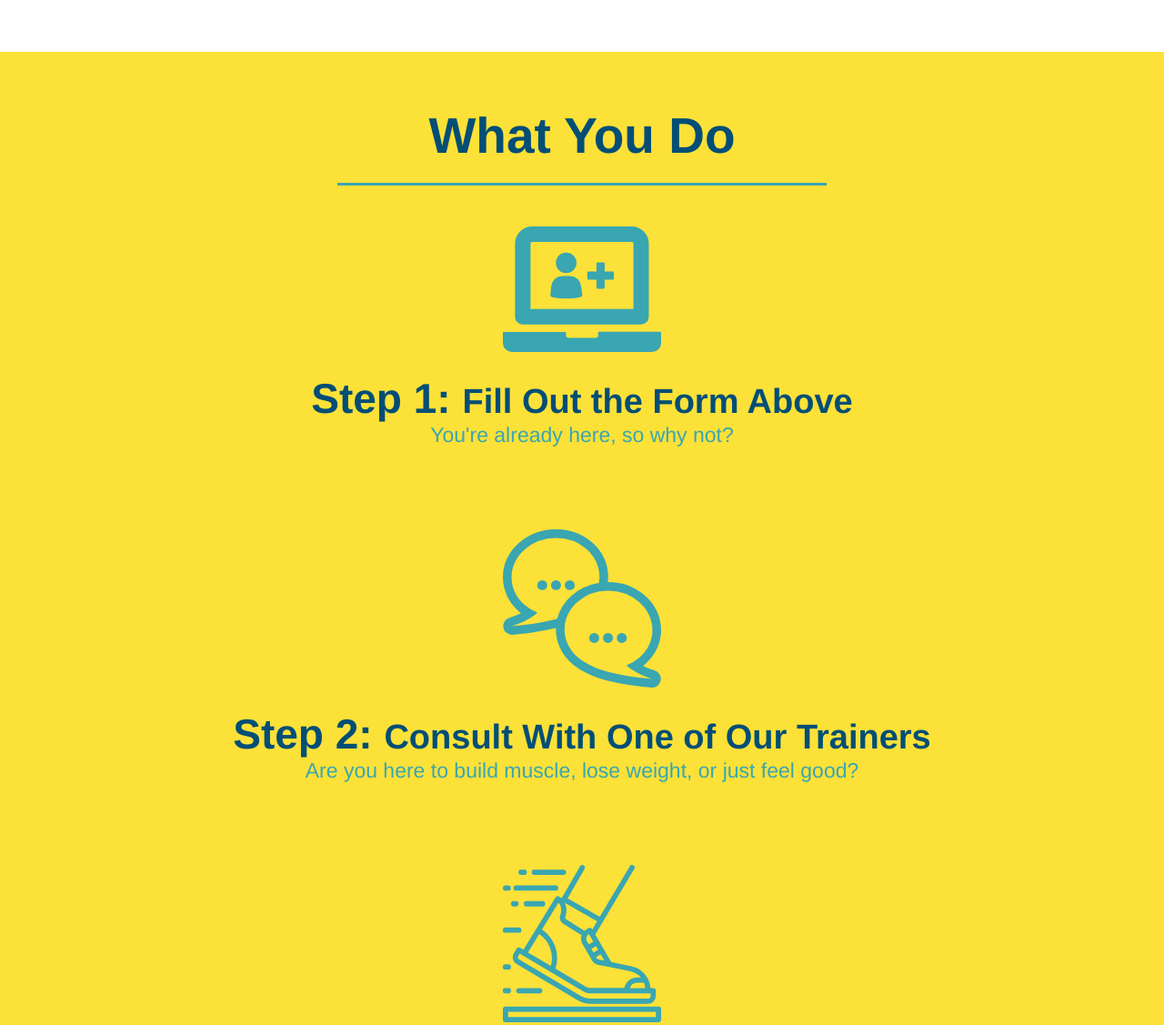
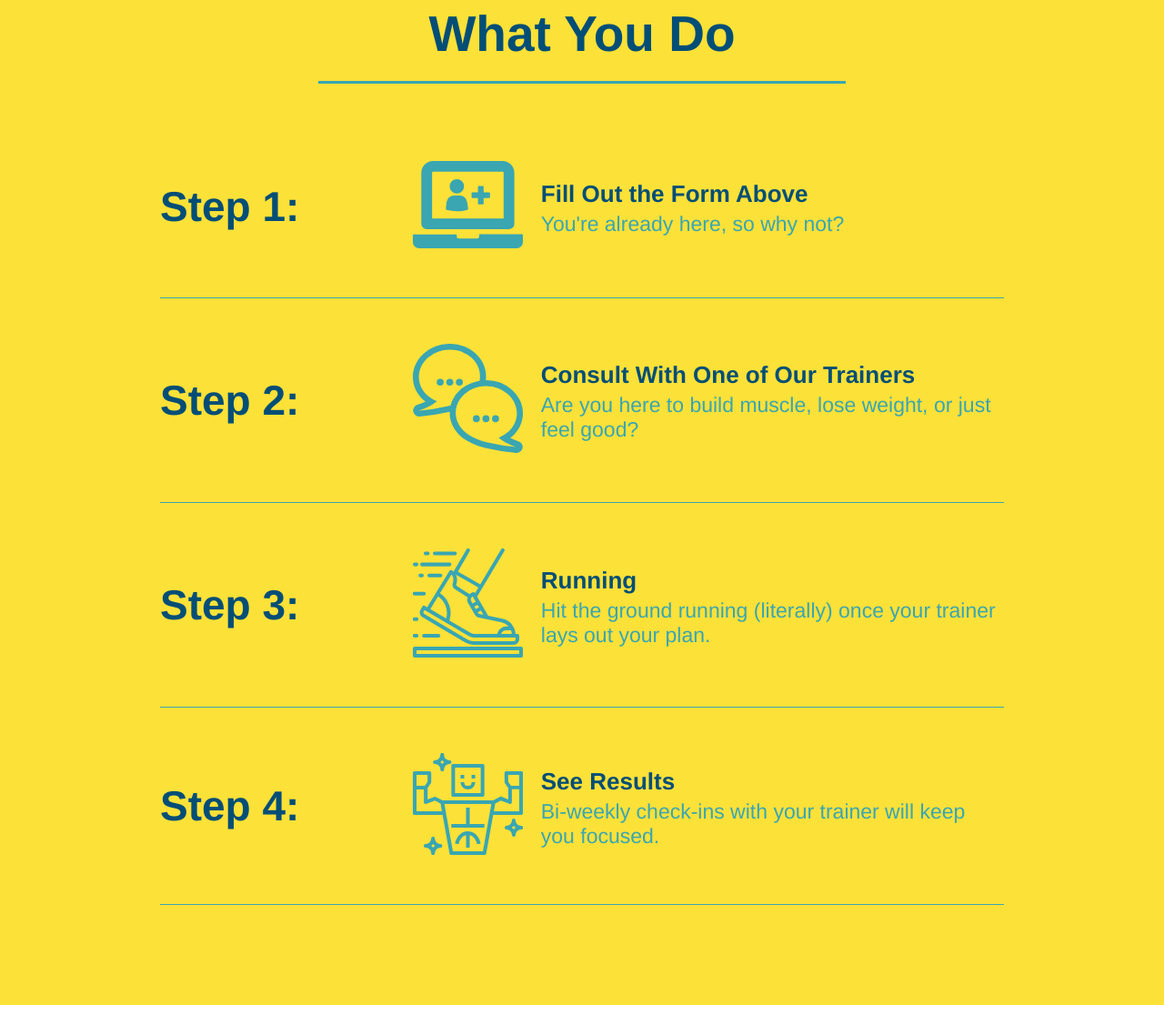
Before and after one commit to laurenceokite/run-buddy, a plain HTML site: page index.html in a window 1280 px wide. Shown: the part 1086-2213 px from the top of the page at 91% size. Drawn offline with Linux system fonts and the light colour scheme.

Commit message:
add flexbox to steps

```diff
--- a/assets/css/style.css
+++ b/assets/css/style.css
@@ -122,13 +122,18 @@ section {
 /* Hero style end */
 
 /* info section titles */
+.flex-row {
+    display: flex;
+}
+
 .section-title {
     font-size: 55px;
     color: #024e76;
-    margin-bottom: 35px;
-    padding: 0 100px 20px 100px;
     border-bottom: 3px solid;
-    display: inline-block;
+    text-align: center;
+    padding-bottom: 20px;
+    margin: 0 auto 35px auto;
+    width: 50%;
 }
 
 .primary-border {
@@ -141,54 +146,65 @@ section {
 
 
 /* what we do */
-.intro {
+.intro p {
     text-align: center;
 }
 
-.intro {
-    width: 80%;
-    margin: 0 auto;
-    font-size: 20px;
-    line-height: 1.7;
-    color: #39a6b2;
-}
-
-
 /* what you do */
 .steps {
-    text-align: center;
     background: #fce138;
 }
 
-.steps img {
-    width: 15%;
-    margin: 10px 0;
+.step {
+    margin: 50px auto;
+    padding-bottom: 50px;
+    width: 80%;
+    border-bottom: 1px solid #39a6b2;
+    display: flex;
+    flex-wrap: wrap;
+    align-items: center;
+    justify-content: space-between;
+  }
+
+.step h3 {
+    color: #024e76;
+    font-size: 46px;
+    flex: 1 30%;
 }
 
-.steps div {
-    margin-bottom: 80px;
+.step-img {
+    flex: 1 12%;
+    margin-right: 20px;
 }
 
-.steps h3 {
-    color: #024e76;
-    font-size: 46px;
-    margin-top: 10px;
+.step-img img {
+    max-width: 100%;
 }
 
-.steps p {
+.step-text {
+    flex: 12;
+}
+
+.step-info {
+    flex: 2 70%;
+    display: flex;
+    flex-wrap: wrap;
+    align-items: center;
+}
+
+.step-text p {
     color: #39a6b2;
     font-size: 23px;
 }
 
-.steps span {
-    font-size: 38px;
+.step-text h4 {
+    font-size: 26px;
+    line-height: 1.5;
+    color: #024e76;
 }
 
+
 /* trainers */
-
-.trainers {
-    text-align: center;
-}
 
 .trainer {
     width: 900px;
@@ -239,7 +255,6 @@ section {
 
 .contact {
     background: #024e76;
-    text-align: center;
 }
 
 .contact h2 {
@@ -263,16 +278,16 @@ section {
 .contact-info h3 {
     color: #fce138;
     font-size: 32px;
-  }
+}
 
-  .contact-info p, .contact-info address {
+.contact-info p, .contact-info address {
     margin: 20px 0;
     line-height: 1.5;
     font-size: 20px;
     font-style: normal;
-  }
+}
 
-  .contact-info a {
+.contact-info a {
     color: #fce138;
   }
 /* reach out end */
--- a/index.html
+++ b/index.html
@@ -75,8 +75,11 @@
 
         <!-- what we do section -->
         <section id="what-we-do" class="intro">
+            <div class="flex-row">
             <h2 class="section-title primary-border">What We Do</h2>
+            </div>
 
+            <div class="flex-row">
             <p>
                 butcher selfies chambray shabby chic gentrify readymade yr Echo Park XOXO Tumblr normcore
                 Banksy direct trade Blue Bottle chillwave you probably haven't heard of them single-origin
@@ -84,41 +87,82 @@
                 Thundercats viral bitters flannel meggings narwhal Marfa Schlitz sustainable Intelligentsia
                 umami deep v craft
             </p>
+            </div>
+
         </section>
 
         <!-- what you do section -->
         <section id="what-you-do" class="steps">
+            <div class="flex-row">
             <h2 class="section-title secondary-border">What You Do</h2>
+            </div>
 
-            <div>
+            <div class="step">
+
+                <h3>Step 1:</h3>
+                <div class="step-info">
+                    <div class="step-img">
                         <img src="./assets/images/step-1.svg" alt="">
-                <h3>Step 1: <span>Fill Out the Form Above</span></h3>
+                    </div>
+
+                    <div class="step-text">
+                        <h4>Fill Out the Form Above</h4>
                         <p>You're already here, so why not?</p>
                     </div>
+                </div>
+            </div>
 
-            <div>
+            <div class="step">
+
+                <h3>Step 2:</h3>
+                <div class="step-info">
+                    <div class="step-img">
                         <img src="./assets/images/step-2.svg" alt="">
-                <h3>Step 2: <span>Consult With One of Our Trainers</span></h3>
+                    </div>
+
+                    <div class="step-text">
+                        <h4>Consult With One of Our Trainers</h4>
                         <p>Are you here to build muscle, lose weight, or just feel good?</p>
                     </div>
+                </div>
+            </div>
 
-            <div>
+            <div class="step">
+
+                <h3>Step 3:</h3>
+                <div class="step-info">
+                    <div class="step-img">
                         <img src="./assets/images/step-3.svg" alt="">
-                <h3>Step 3: <span>Running</span></h3>
+                    </div>
+
+                    <div class="step-text">
+                        <h4>Running</h4>
                         <p>Hit the ground running (literally) once your trainer lays out your plan.</p>
                     </div>
+                </div>
+            </div>
 
-            <div>
+            <div class="step">
+
+                <h3>Step 4:</h3>
+                <div class="step-info">
+                    <div class="step-img">
                         <img src="./assets/images/step-4.svg" alt="">
-                <h3>Step 4: <span>See Results</span></h3>
+                    </div>
+
+                    <div class="step-text">
+                        <h4>See Results</h4>
                         <p>Bi-weekly check-ins with your trainer will keep you focused.</p>
+                    </div>
+                </div>
             </div>
         </section>
 
         <!-- meet the trainers section -->
         <section id="our-trainers" class="trainers">
+            <div class="flex-row">
             <h2 class="section-title primary-border">Meet The Trainers</h2>
-
+            </div>
 
             <article class="trainer">
                 <img src="./assets/images/trainer-1.jpg" alt="Arron Stephens in his workout clothes, ready to pump iron" />
@@ -163,7 +207,10 @@
 
         <!-- reach out section -->
         <section id="reach-out" class="contact">
+            <div class="flex-row">
             <h2 class="section-title secondary-border">Reach Out</h2>
+            </div>
+
             <div class="contact-info">
                 <iframe src="https://www.google.com/maps/embed?pb=!1m18!1m12!1m3!1d11655.680765030535!2d-89.37544805619615!3d43.08517319418055!2m3!1f0!2f0!3f0!3m2!1i1024!2i768!4f13.1!3m3!1m2!1s0x88065368a4d60829%3A0xcffc99508e79ba4a!2s305%20Norris%20Ct%2C%20Madison%2C%20WI%2053703!5e0!3m2!1sen!2sus!4v1590634632658!5m2!1sen!2sus"
                     frameborder="0"
```
Lines whose indentation alone changed are shown as unchanged.
